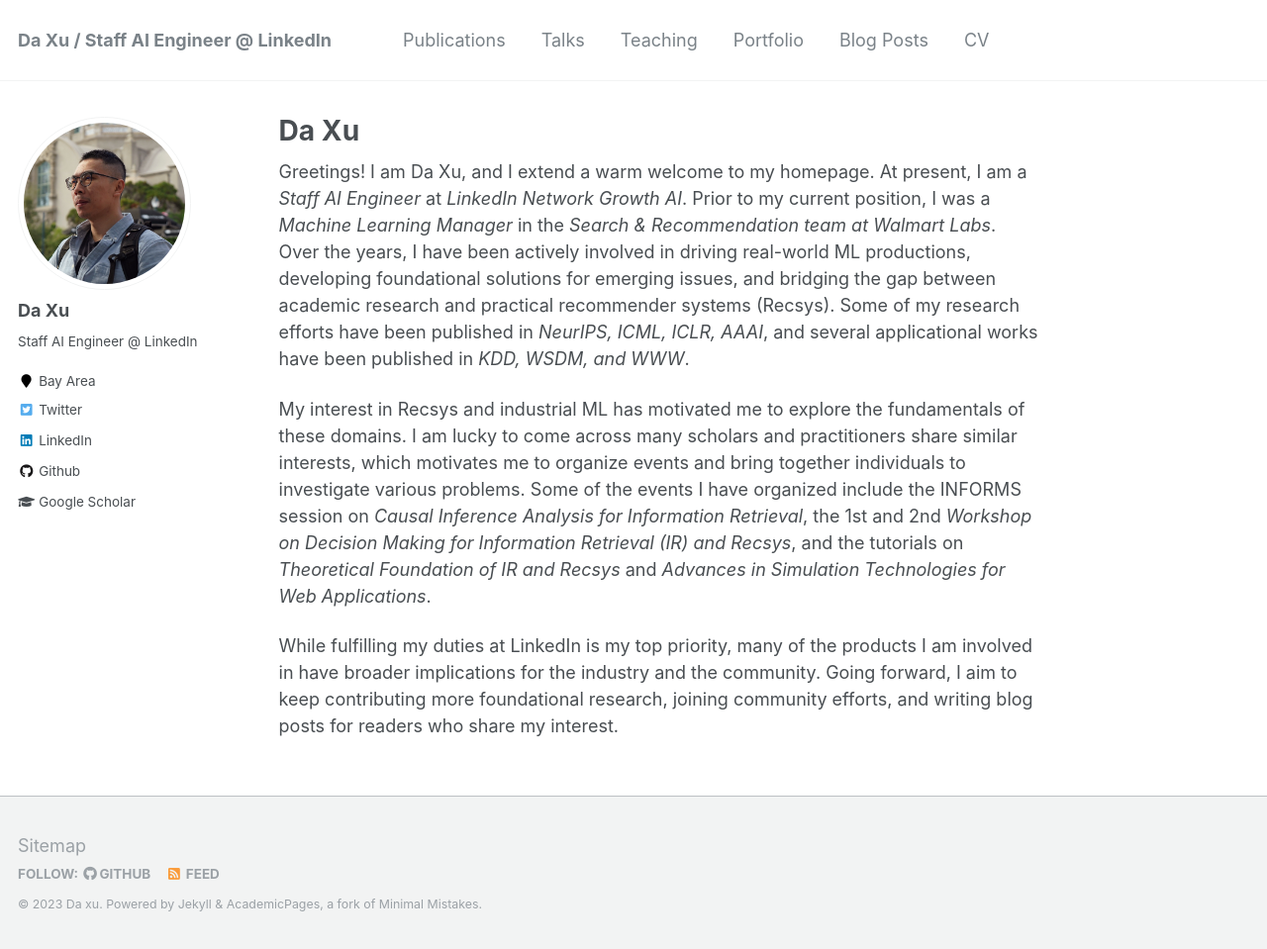
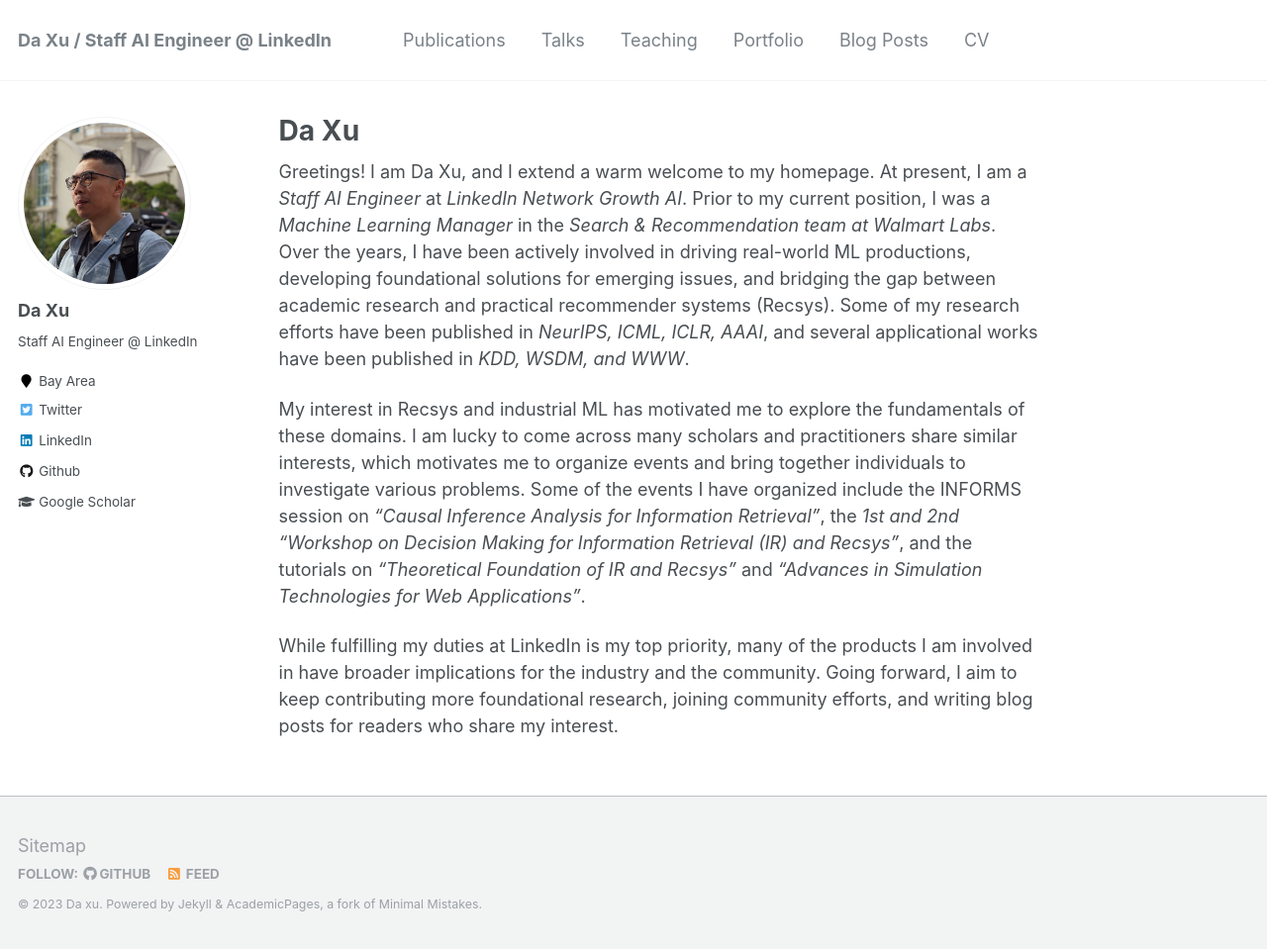
Before and after one commit to daxu5180/daxu5180.github.io, a Jekyll site: the page built from _pages/about.md, in a window 1280 px wide and 959 px high. Shown: the whole window at 99% size. Built offline with Jekyll 4.4.1, drawn with Linux system fonts in a browser that asks for light colours.

Commit message:
update homepage

```diff
--- a/_pages/about.md
+++ b/_pages/about.md
@@ -11,6 +11,6 @@ redirect_from:
 Greetings! I am Da Xu, and I extend a warm welcome to my homepage. At present, I am a *Staff AI Engineer* at *LinkedIn Network Growth AI*. Prior to my current position, I was a *Machine Learning Manager* in the *Search & Recommendation team at Walmart Labs*. Over the years, I have been actively involved in driving real-world ML productions, developing foundational solutions for emerging issues, and bridging the gap between academic research and practical recommender systems (Recsys).
 Some of my research efforts have been published in *NeurIPS, ICML, ICLR, AAAI*, and several applicational works have been published in *KDD, WSDM, and WWW*.
 
-My interest in Recsys and industrial ML has motivated me to explore the fundamentals of these domains. I am lucky to come across many scholars and practitioners share similar interests, which motivates me to organize events and bring together individuals to investigate various problems. Some of the events I have organized include the INFORMS session on *Causal Inference Analysis for Information Retrieval*, the 1st and 2nd *Workshop on Decision Making for Information Retrieval (IR) and Recsys*, and the tutorials on *Theoretical Foundation of IR and Recsys* and *Advances in Simulation Technologies for Web Applications*.
+My interest in Recsys and industrial ML has motivated me to explore the fundamentals of these domains. I am lucky to come across many scholars and practitioners share similar interests, which motivates me to organize events and bring together individuals to investigate various problems. Some of the events I have organized include the INFORMS session on *"Causal Inference Analysis for Information Retrieval"*, the *1st and 2nd "Workshop on Decision Making for Information Retrieval (IR) and Recsys"*, and the tutorials on *"Theoretical Foundation of IR and Recsys"* and *"Advances in Simulation Technologies for Web Applications"*.
 
 While fulfilling my duties at LinkedIn is my top priority, many of the products I am involved in have broader implications for the industry and the community. Going forward, I aim to keep contributing more foundational research, joining community efforts, and writing blog posts for readers who share my interest.
```
